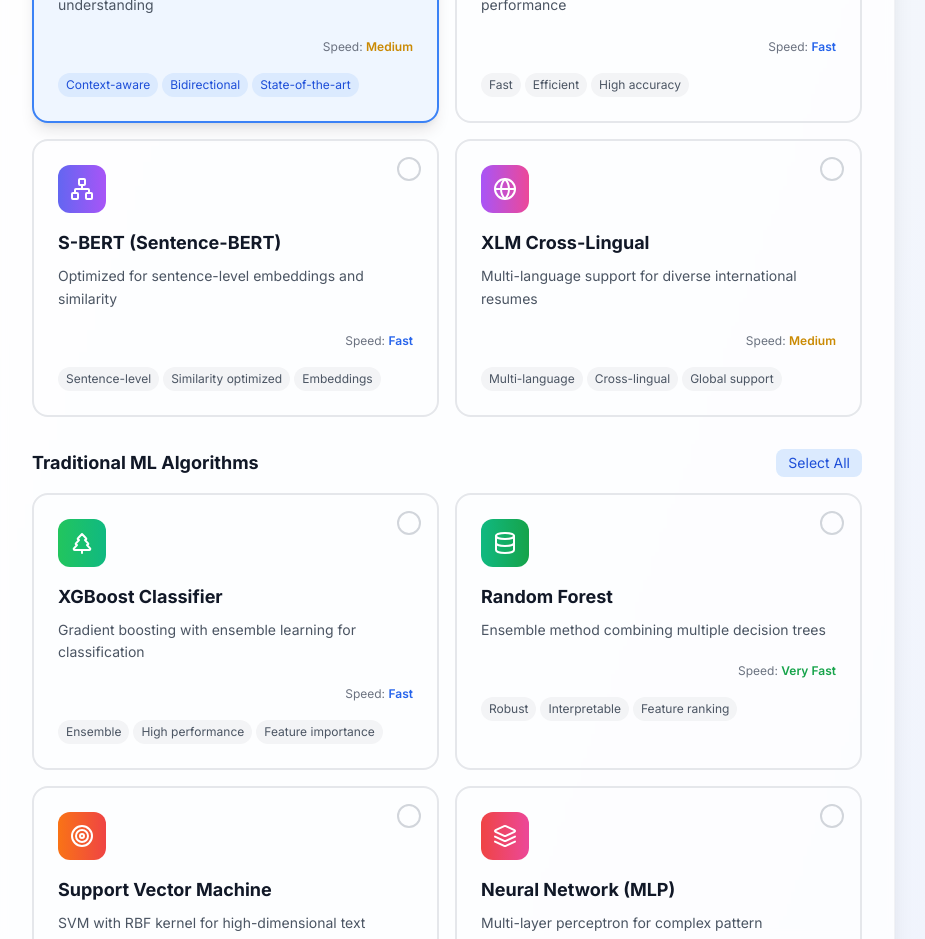
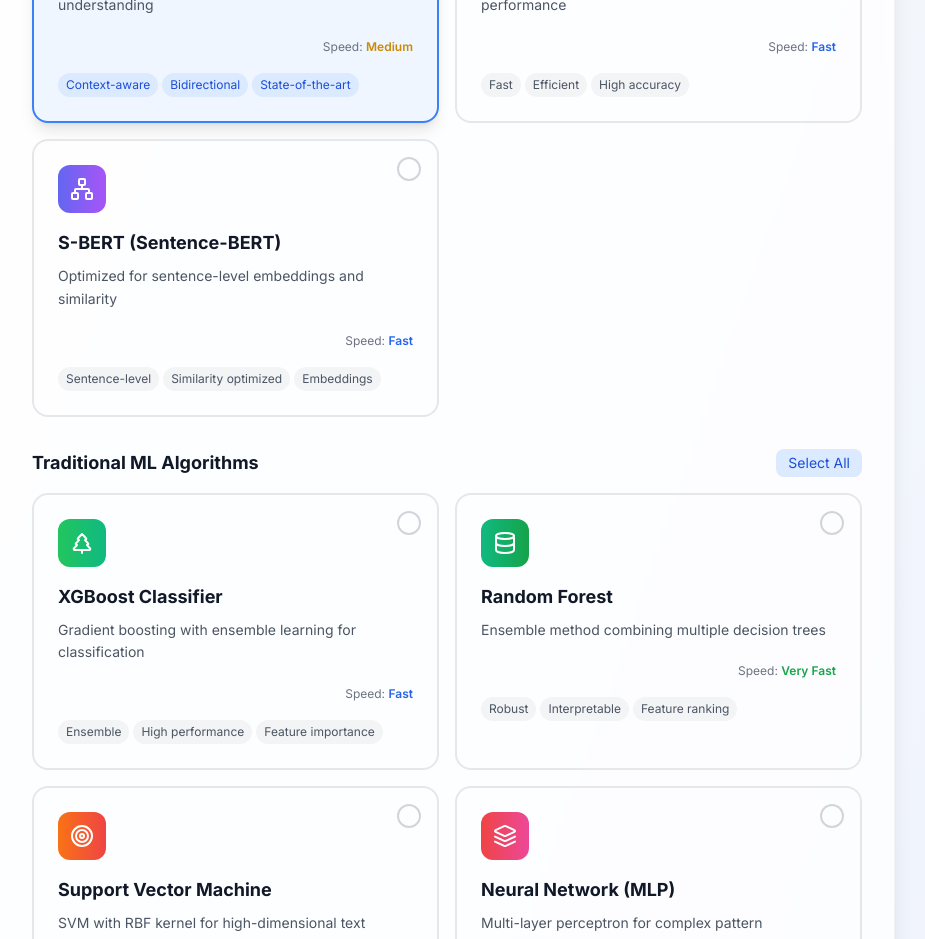
Before and after one commit to toshankanwar/Resume-Ranking-System, a Next.js app in the folder frontend/: page /predict in a window 1280 px wide. Shown: the part 1700-2639 px from the top of the page, without its empty margins (193-1118 px from the left). Built offline with nearby package versions, Linux system fonts and the light colour scheme; no server answers.

Commit message:
enhance : Methodselector

```diff
--- a/frontend/components/MethodSelector.jsx
+++ b/frontend/components/MethodSelector.jsx
@@ -32,15 +32,6 @@
           color: 'from-indigo-500 to-purple-500',
           features: ['Sentence-level', 'Similarity optimized', 'Embeddings'],
           speed: 'Fast'
-        },
-        {
-          id: 'xlm',
-          name: 'XLM Cross-Lingual',
-          desc: 'Multi-language support for diverse international resumes',
-          icon: Globe,
-          color: 'from-purple-500 to-pink-500',
-          features: ['Multi-language', 'Cross-lingual', 'Global support'],
-          speed: 'Medium'
         }
       ]
     },
```
